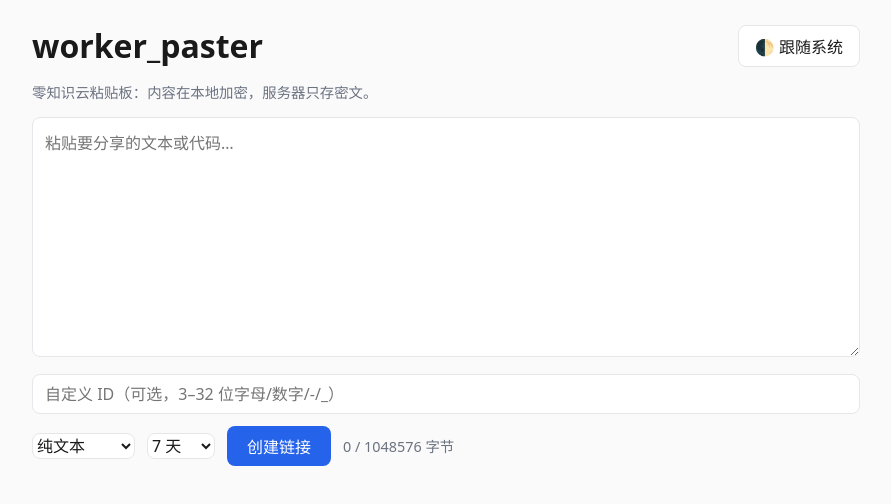
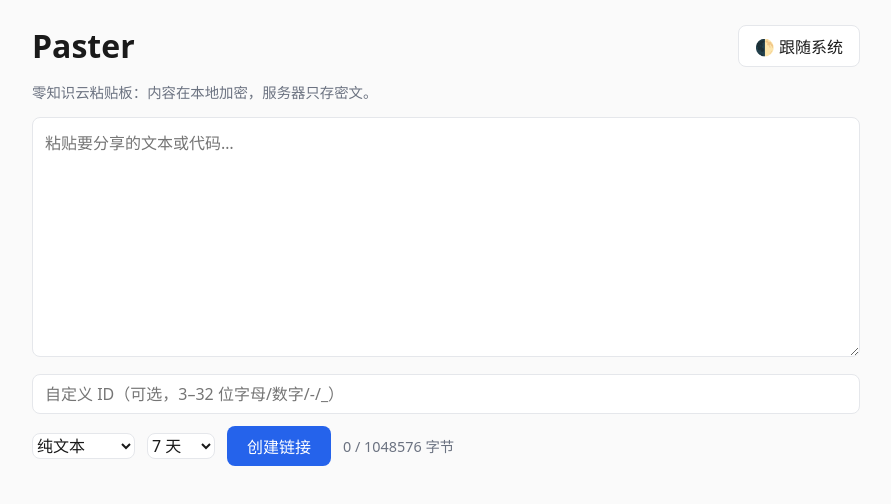
Before and after one commit to yunluo/worker_paster, a Vue app in the folder frontend/: page / in a window 1280 px wide. Shown: the top 504 px of the page, without its empty margins (194-1085 px from the left). Built offline with nearby package versions, Linux system fonts and the light colour scheme.

Commit message:
chore: rename site display name to Paster

```diff
--- a/frontend/index.html
+++ b/frontend/index.html
@@ -4,7 +4,7 @@
     <meta charset="UTF-8" />
     <meta name="viewport" content="width=device-width, initial-scale=1.0" />
     <link rel="icon" href="data:," />
-    <title>worker_paster</title>
+    <title>Paster</title>
     <script>
       // 挂载前设置主题，避免强制浅色/深色的用户首屏闪烁
       try {
--- a/frontend/src/views/CreateView.vue
+++ b/frontend/src/views/CreateView.vue
@@ -156,7 +156,7 @@ function clearAll(): void {
 <template>
   <div class="container">
     <div class="page-head">
-      <h1>worker_paster</h1>
+      <h1>Paster</h1>
       <ThemeToggle />
     </div>
     <p class="muted">零知识云粘贴板：内容在本地加密，服务器只存密文。</p>
```
